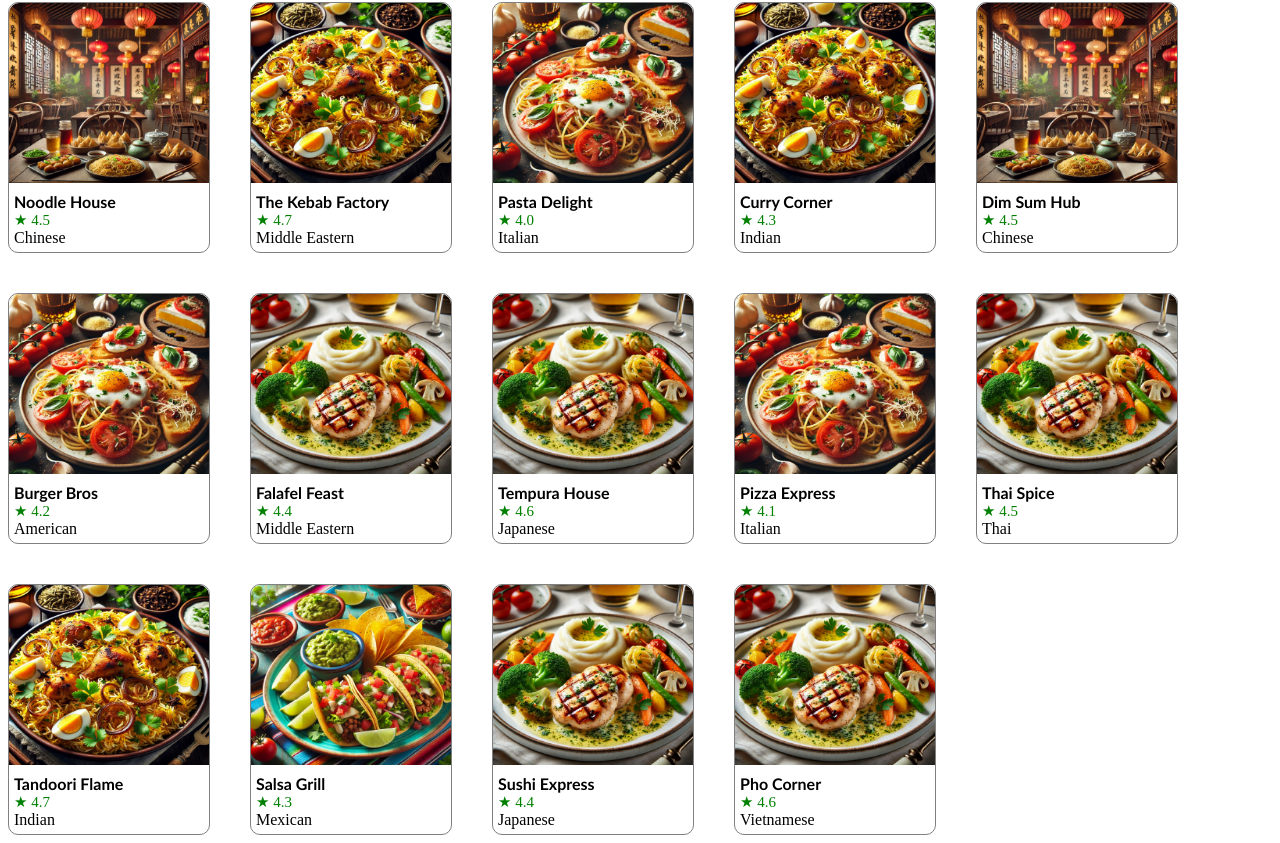
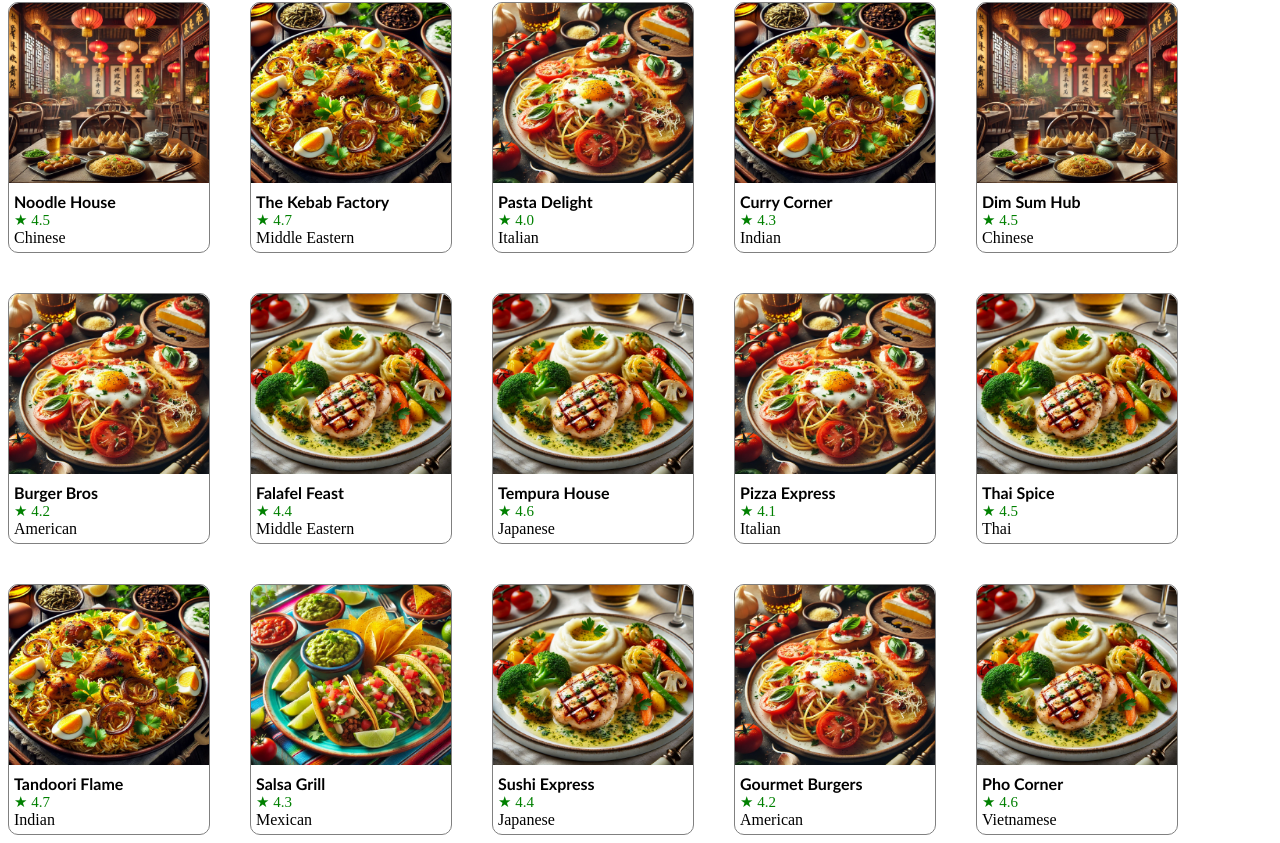
Before and after one commit to RishieVyas/React, a React (Vite) app: page / in a window 1280 px wide. Shown: the part 463-1306 px from the top of the page. Built offline with nearby package versions, Linux system fonts and the light colour scheme.

Commit message:
commit check 2

```diff
--- a/data.js
+++ b/data.js
@@ -150,6 +150,14 @@ const restaurants = [
     img: continental,
   },
   {
+    id: "19",
+    name: "Gourmet Burgers",
+    cuisine: "American",
+    rating: "4.2",
+    approxBillForOne: "17$",
+    img: italian,
+  },
+  {
     id: "20",
     name: "Pho Corner",
     cuisine: "Vietnamese",
```
